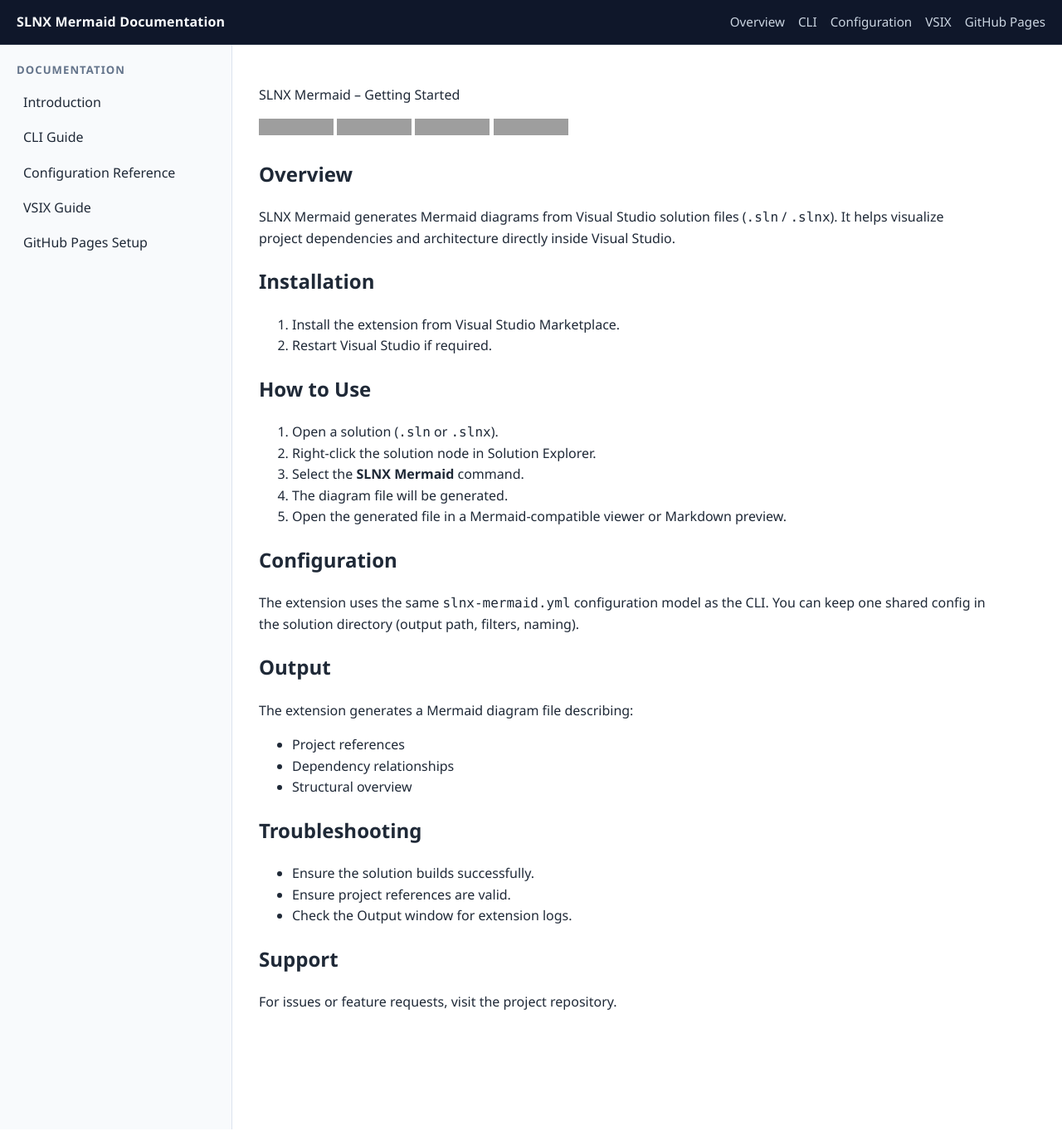
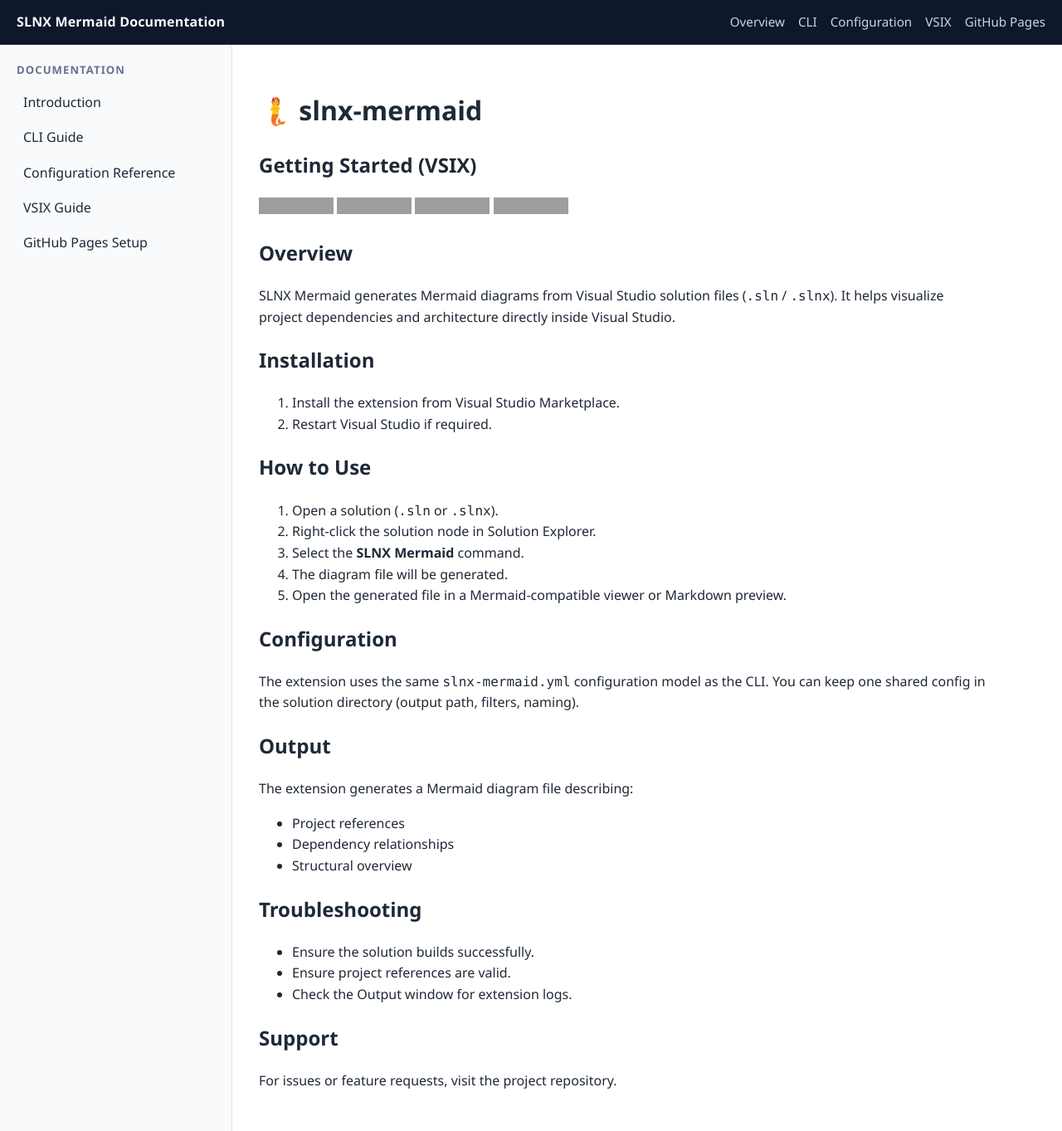
Before and after one commit to asienicki/slnx-mermaid, a Jekyll site: the page built from docs/vsix/GETTING_STARTED.md, in a window 1280 px wide and 1363 px high. Shown: the whole window at 83% size. Built offline with Jekyll 4.4.1, drawn with Linux system fonts in a browser that asks for light colours; our own code applies the rules of GitHub Pages for plain Markdown files; grey boxes are pictures that could not be loaded.

Commit message:
docs(vsix): align getting started header with main README

```diff
--- a/docs/vsix/GETTING_STARTED.md
+++ b/docs/vsix/GETTING_STARTED.md
@@ -1,4 +1,6 @@
-SLNX Mermaid – Getting Started
+# 🧜 slnx-mermaid
+
+## Getting Started (VSIX)
 
 [![CI](https://github.com/asienicki/slnx-mermaid/actions/workflows/CI.yml/badge.svg)](https://github.com/asienicki/slnx-mermaid/actions/workflows/CI.yml)
 [![Code scanning alerts](https://img.shields.io/github/issues/asienicki/slnx-mermaid/code-scanning?label=Code%20scanning%20alerts)](https://github.com/asienicki/slnx-mermaid/security/code-scanning)
```
